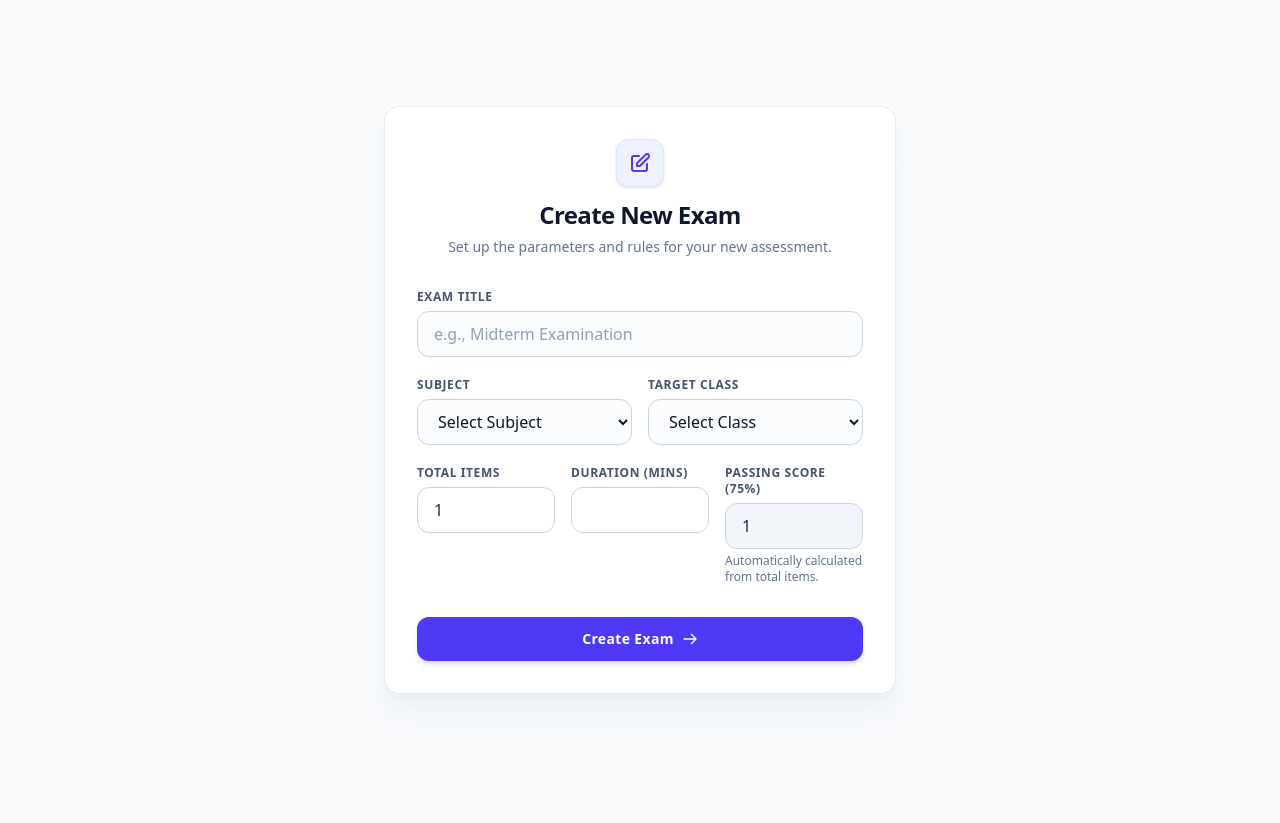
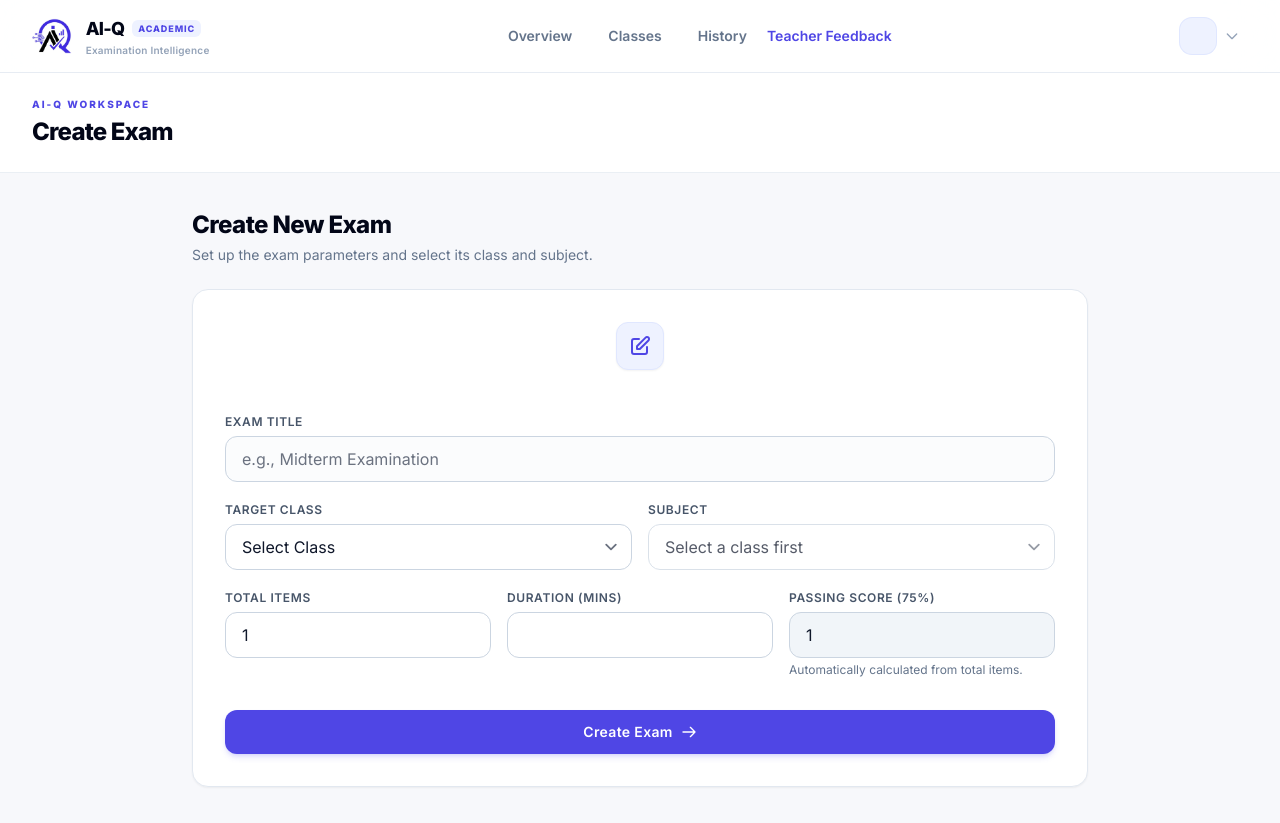
Before and after one commit to iYWice/Scoreforge_AI, a Laravel app: template resources/views/teacher/exams/create.blade.php in a window 1280 px wide. Before the commit the page ends 699 px from the top, so only its background shows below. Run offline with Laravel 12, Linux system fonts and the light colour scheme; a user stored in the database is signed in; data comes from the database, SQL or seed files in the repository; tables that the repository leaves empty hold one stand-in row (values such as "Sample post"); the template is opened without the code that fills it: most values are stand-ins (such as "Sample title", 1, 10 or a date in 2020); style sheets or scripts are compiled from the project's sources.

Commit message:
feat: improve exam creation and editing forms with dynamic subject filtering and validation

```diff
--- a/resources/views/teacher/exams/create.blade.php
+++ b/resources/views/teacher/exams/create.blade.php
@@ -1,39 +1,16 @@
-<!DOCTYPE html>
-<html lang="en" class="h-full bg-slate-50">
+@extends('layouts.app')
 
-<head>
-    <meta charset="UTF-8">
-    <meta name="viewport" content="width=device-width, initial-scale=1.0">
-    <title>Create Exam</title>
+@section('title', 'Create Exam')
 
-    {{-- Inter Font CDN for refined academic typography --}}
-    <link rel="preconnect" href="https://fonts.googleapis.com">
-    <link rel="preconnect" href="https://fonts.gstatic.com" crossorigin>
-    <link href="https://fonts.googleapis.com/css2?family=Inter:wght@400;500;600;700&display=swap" rel="stylesheet">
+@section('content')
+<div class="mx-auto max-w-4xl space-y-6">
+    <div>
+        <h1 class="text-2xl font-extrabold tracking-tight text-slate-950">Create New Exam</h1>
+        <p class="mt-1 text-sm text-slate-500">Set up the exam parameters and select its class and subject.</p>
+    </div>
 
-    <script src="https://cdn.jsdelivr.net/npm/@tailwindcss/browser@4"></script>
-</head>
-<script>
-document.addEventListener('DOMContentLoaded', function () {
-    const totalItems = document.getElementById('total_items');
-    const passingScore = document.getElementById('passing_score');
-
-    if (!totalItems || !passingScore) return;
-
-    function updatePassingScore() {
-        const items = parseInt(totalItems.value, 10) || 0;
-        passingScore.value = items > 0 ? Math.ceil(items * 0.75) : '';
-    }
-
-    totalItems.addEventListener('input', updatePassingScore);
-    updatePassingScore();
-});
-</script>
-<body class="bg-slate-50 dark:bg-slate-900 font-sans antialiased text-slate-800 dark:text-slate-100 flex items-center justify-center min-h-screen p-4 sm:p-6">
-
-    <div class="w-full sm:max-w-lg bg-white dark:bg-slate-800 p-8 rounded-2xl shadow-xl shadow-slate-200/50 dark:shadow-none border border-slate-200/80 dark:border-slate-700/80 transition-all duration-300">
-
-        {{-- HEADER SECTION --}}
+    <div class="rounded-2xl border border-slate-200 bg-white p-5 shadow-sm sm:p-8">
+        {{-- EXAM TITLE --}}
         <div class="mb-8 text-center">
             <div class="inline-flex items-center justify-center w-12 h-12 bg-indigo-50 dark:bg-indigo-900/40 text-indigo-600 dark:text-indigo-400 rounded-xl mb-3 border border-indigo-100 dark:border-indigo-800/50 shadow-sm">
                 {{-- Academic Assessment Icon --}}
@@ -41,60 +18,84 @@ document.addEventListener('DOMContentLoaded', function () {
                     <path stroke-linecap="round" stroke-linejoin="round" stroke-width="2" d="M11 5H6a2 2 0 00-2 2v11a2 2 0 002 2h11a2 2 0 002-2v-5m-1.414-9.414a2 2 0 112.828 2.828L11.828 15H9v-2.828l8.586-8.586z" />
                 </svg>
             </div>
-            <h1 class="text-2xl font-bold text-slate-900 dark:text-slate-100 tracking-tight">
-                {{ __('Create New Exam') }}
-            </h1>
-            <p class="mt-1.5 text-xs sm:text-sm text-slate-500 dark:text-slate-400">
-                {{ __('Set up the parameters and rules for your new assessment.') }}
-            </p>
         </div>
 
-        <form method="POST" action="/teacher/exams" class="space-y-5">
+        <form method="POST" action="{{ route('teacher.exams.store') }}" class="space-y-5">
             @csrf
 
             {{-- EXAM TITLE --}}
             <div>
-                <label class="block text-xs font-semibold uppercase tracking-wider text-slate-600 dark:text-slate-300 mb-1.5">Exam Title</label>
+                <label for="title" class="block text-xs font-semibold uppercase tracking-wider text-slate-600 mb-1.5">Exam Title</label>
                 <input
+                    id="title"
                     type="text"
                     name="title"
+                    value="{{ old('title') }}"
                     required
                     placeholder="e.g., Midterm Examination"
-                    class="w-full px-4 py-2.5 border border-slate-300 dark:border-slate-700 rounded-xl bg-slate-50/50 dark:bg-slate-900/60 text-slate-900 dark:text-slate-100 placeholder-slate-400 dark:placeholder-slate-500 focus:bg-white dark:focus:bg-slate-900 focus:ring-2 focus:ring-indigo-500/30 focus:border-indigo-600 dark:focus:border-indigo-500 outline-none transition-all duration-200 ease-[cubic-bezier(0.34,1.56,0.64,1)] hover:border-slate-400 hover:scale-[1.01] focus:scale-[1.01]">
+                    class="w-full rounded-xl border border-slate-300 bg-slate-50/50 px-4 py-2.5 text-slate-900 outline-none transition focus:border-indigo-600 focus:ring-2 focus:ring-indigo-500/30">
+                @error('title')
+                    <p class="mt-1 text-xs text-rose-600">{{ $message }}</p>
+                @enderror
             </div>
 
             {{-- SUBJECT & CLASS GRID --}}
-            <div class="grid grid-cols-1 sm:grid-cols-2 gap-4">
-                {{-- SUBJECT --}}
+            @php
+                $selectedClassId = old('class_id', '');
+                $selectedSubjectId = old('subject_id', '');
+            @endphp
+
+            <div class="grid grid-cols-1 gap-4 sm:grid-cols-2">
                 <div>
-                    <label class="block text-xs font-semibold uppercase tracking-wider text-slate-600 dark:text-slate-300 mb-1.5">Subject</label>
+                    <label for="class_id" class="mb-1.5 block text-xs font-semibold uppercase tracking-wider text-slate-600">
+                        Target Class
+                    </label>
+
                     <select
+                        id="class_id"
+                        name="class_id"
+                        required
+                        class="w-full rounded-xl border border-slate-300 px-4 py-2.5">
+                        <option value="">Select Class</option>
+                        @foreach ($classes as $class)
+                            <option value="{{ $class->id }}" @selected($selectedClassId == $class->id)>
+                                {{ $class->name }}
+                            </option>
+                        @endforeach
+                    </select>
+
+                    @error('class_id')
+                        <p class="mt-1 text-xs text-rose-600">{{ $message }}</p>
+                    @enderror
+                </div>
+
+                <div>
+                    <label for="subject_id" class="mb-1.5 block text-xs font-semibold uppercase tracking-wider text-slate-600">
+                        Subject
+                    </label>
+
+                    <select
+                        id="subject_id"
                         name="subject_id"
                         required
-                        class="w-full px-4 py-2.5 border border-slate-300 dark:border-slate-700 rounded-xl bg-slate-50/50 dark:bg-slate-900/60 text-slate-900 dark:text-slate-100 focus:bg-white dark:focus:bg-slate-900 focus:ring-2 focus:ring-indigo-500/30 focus:border-indigo-600 dark:focus:border-indigo-500 outline-none transition-all duration-200 ease-[cubic-bezier(0.34,1.56,0.64,1)] hover:border-slate-400 hover:scale-[1.01] focus:scale-[1.01] cursor-pointer">
-                        <option value="" disabled selected>Select Subject</option>
-                        @foreach($subjects as $subject)
-                        <option value="{{ $subject->id }}">
-                            {{ $subject->name }}
-                        </option>
+                        class="w-full rounded-xl border border-slate-300 px-4 py-2.5">
+                        <option value="">Select a class first</option>
+
+                        @foreach ($classes as $class)
+                            @foreach ($class->classSubjects as $offering)
+                                <option
+                                    value="{{ $offering->subject_id }}"
+                                    data-class-id="{{ $class->id }}"
+                                    @selected($selectedClassId == $class->id && $selectedSubjectId == $offering->subject_id)>
+                                    {{ $offering->subject->name }} — EDP {{ $offering->edp_code }}
+                                </option>
+                            @endforeach
                         @endforeach
                     </select>
-                </div>
 
-                {{-- CLASS --}}
-                <div>
-                    <label class="block text-xs font-semibold uppercase tracking-wider text-slate-600 dark:text-slate-300 mb-1.5">Target Class</label>
-                    <select
-                        name="class_id"
-                        required
-                        class="w-full px-4 py-2.5 border border-slate-300 dark:border-slate-700 rounded-xl bg-slate-50/50 dark:bg-slate-900/60 text-slate-900 dark:text-slate-100 focus:bg-white dark:focus:bg-slate-900 focus:ring-2 focus:ring-indigo-500/30 focus:border-indigo-600 dark:focus:border-indigo-500 outline-none transition-all duration-200 ease-[cubic-bezier(0.34,1.56,0.64,1)] hover:border-slate-400 hover:scale-[1.01] focus:scale-[1.01] cursor-pointer">
-                        <option value="" disabled selected>Select Class</option>
-                        @foreach($classes as $class)
-                        <option value="{{ $class->id }}">
-                            {{ $class->name }}
-                        </option>
-                        @endforeach
-                    </select>
+                    @error('subject_id')
+                        <p class="mt-1 text-xs text-rose-600">{{ $message }}</p>
+                    @enderror
                 </div>
             </div>
 
@@ -167,7 +168,56 @@ document.addEventListener('DOMContentLoaded', function () {
             </div>
         </form>
     </div>
+</div>
+@endsection
 
-</body>
+@push('scripts')
+<script>
+document.addEventListener('DOMContentLoaded', function () {
+    const classSelect = document.getElementById('class_id');
+    const subjectSelect = document.getElementById('subject_id');
+    const totalItems = document.getElementById('total_items');
+    const passingScore = document.getElementById('passing_score');
 
-</html>
+    if (classSelect && subjectSelect) {
+        function filterSubjects(resetSelection = false) {
+            const classId = classSelect.value;
+
+            Array.from(subjectSelect.options).forEach(function (option, index) {
+                if (index === 0) return;
+
+                const belongsToClass = option.dataset.classId === classId;
+                option.hidden = !belongsToClass;
+                option.disabled = !belongsToClass;
+            });
+
+            subjectSelect.disabled = !classId;
+
+            if (
+                resetSelection ||
+                !subjectSelect.selectedOptions.length ||
+                subjectSelect.selectedOptions[0].disabled
+            ) {
+                subjectSelect.value = '';
+            }
+        }
+
+        classSelect.addEventListener('change', function () {
+            filterSubjects(true);
+        });
+
+        filterSubjects();
+    }
+
+    if (totalItems && passingScore) {
+        function updatePassingScore() {
+            const items = parseInt(totalItems.value, 10) || 0;
+            passingScore.value = items > 0 ? Math.ceil(items * 0.75) : '';
+        }
+
+        totalItems.addEventListener('input', updatePassingScore);
+        updatePassingScore();
+    }
+});
+</script>
+@endpush
```
Also changed, not shown: app/Http/Controllers/Teacher/ExamController.php (+41 -63 lines), resources/views/teacher/exams/edit.blade.php (+85 -48 lines).
